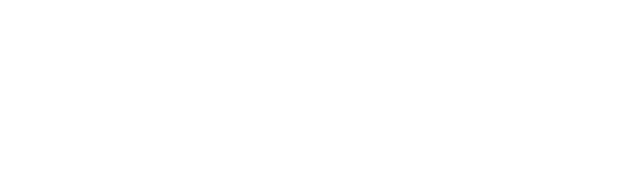
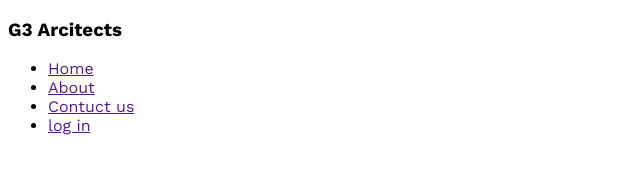
Before and after one commit to KawserHossain1/17.g3-architect-webside, a plain HTML site: page index.html in a window 1280 px wide. Shown: the whole page, without its empty margins (0-640 px from the left). Drawn offline with nearby package versions, Linux system fonts and the light colour scheme.

Commit message:
set up font

```diff
--- a/index.html
+++ b/index.html
@@ -7,6 +7,29 @@
     <link rel="stylesheet" href="style/acitect.css">
 </head>
 <body>
+    <header>
+<nav>
+    <h3>
+        G3 Arcitects
+    </h3>
+    <ul>
+        <li><a href="">Home</a></li>
+        <li><a href="">About</a></li>
+        <li><a href="">Contuct us</a></li>
+        <li><a href="">log in</a></li>
+    </ul>
+</nav>
+
+    </header>
+    <main>
+
+
+    </main>
+
+    <footer>
+
+
+    </footer>
 
 </body>
 </html>
--- a/style/acitect.css
+++ b/style/acitect.css
@@ -0,0 +1,6 @@
+@import url('https://fonts.googleapis.com/css2?family=Open+Sans:ital,wght@0,300..800;1,300..800&family=Poppins:ital,wght@0,100;0,200;0,300;0,400;0,500;0,600;0,700;0,800;0,900;1,100;1,200;1,300;1,400;1,500;1,600;1,700;1,800;1,900&family=Work+Sans:ital,wght@0,100..900;1,100..900&display=swap');
+*{
+
+  font-family: "Work Sans", sans-serif;
+
+}
```
